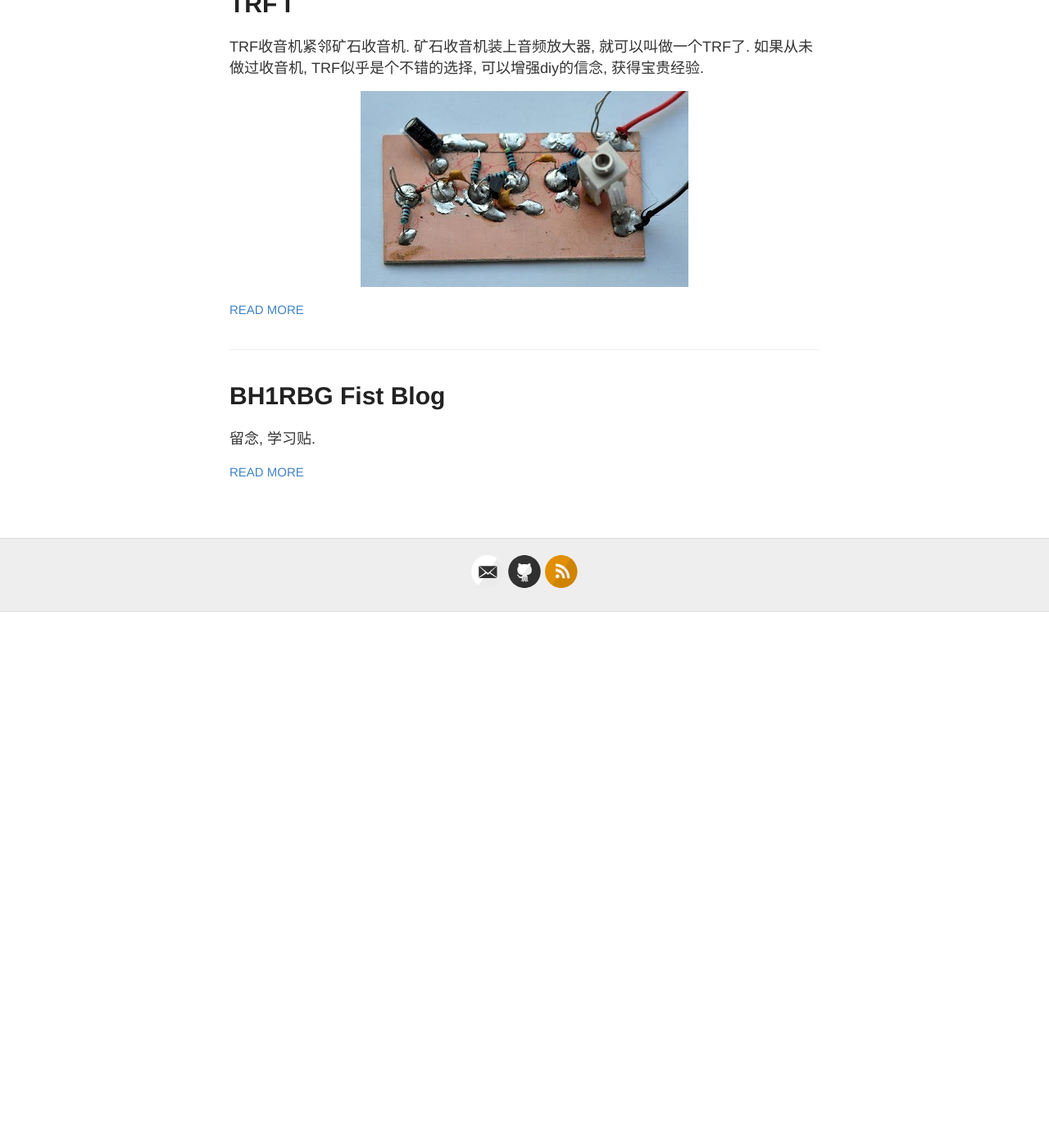
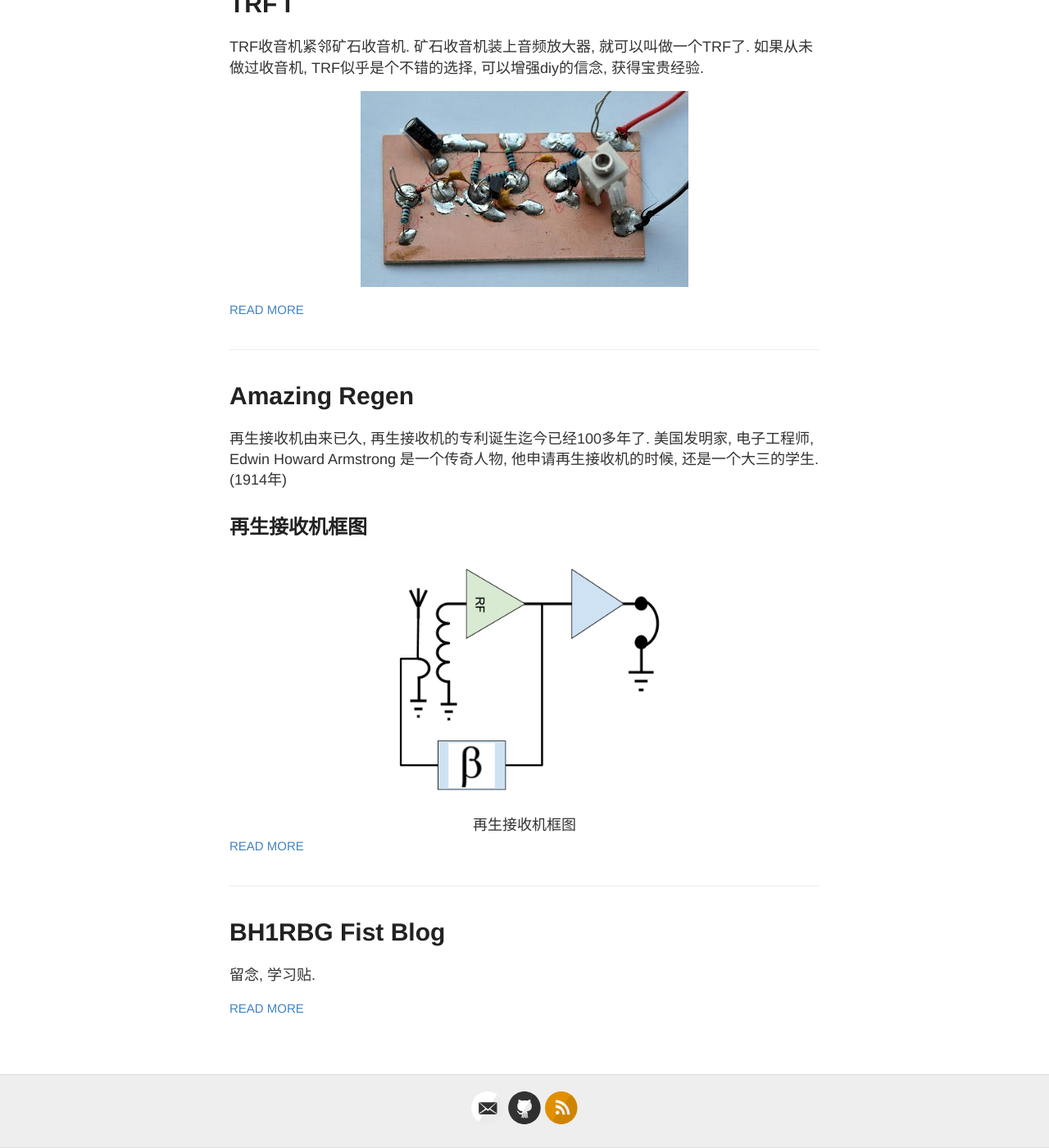
Before and after one commit to bh1rbg/bh1rbg.github.io, a Jekyll site: the page built from index.html, in a window 1280 px wide and 1400 px high, scrolled down 5426 px. Shown: the whole window at 82% size. Built offline with Jekyll 4.4.1, drawn with Linux system fonts in a browser that asks for light colours; before the commit the page ends 6172 px from its top, so only the background shows below that; some of the changed lines change nothing that is shown.

Commit message:
amazing regen

```diff
--- /dev/null
+++ b/_posts/2011-9-21-amazing-regen.md
@@ -0,0 +1,89 @@
+---
+layout: post
+title: "Amazing Regen"
+excerpt_separator: <!--more-->
+---
+
+再生接收机由来已久, 再生接收机的专利诞生迄今已经100多年了.    美国发明家, 电子工程师, Edwin Howard Armstrong 是一个传奇人物, 他申请再生接收机的时候, 还是一个大三的学生.(1914年)
+
+##  再生接收机框图
+<img src="{{site.baseurl}}/../images/regen-block.png"  class="center"  width="400"/>
+<div align="center"> 再生接收机框图  </div>
+
+
+<!--more-->
+
+振荡器无处不在, 他是放大器的敌人,  是接收计的核心. 再生接收机是一个可控的振荡器, 总是接近震荡, 而又还未震荡.  任何一个振荡器, 都可能是一个再生接收机.
+
+
+## 第一次制作再生接收计
+
+2011/9/21
+
+如果没有记错, 最早接触再生接收机, 肯定是在 <中学科技> <无线电> 这类杂志.  一个中波收音机总是试图控制好再生, 免得他发出刺耳的啸叫.
+
+但是  ARRL (美国业余无线电联盟) 铺天盖地的资料中, 再生收音机即便是变成一个振荡器, 也是有无穷乐趣,  不仅能接收中波, 在短波, 再生接收机更是能接收 AM, SSB, CW 各类信号.
+
+其中ARRL 着重介绍的一个再生机, 是 N1TEV 同志 设计的 "初学者再生机".
+
+<img src="{{site.baseurl}}/images/regen-arrl-n1tev.jpg" class="center"  width="600"/>
+<div align="center">  N1TEV 系列高性能接收机  初学者篇  </div>
+
+这个给初学者的再生接收计看起来一点都不简单. 不过, 这么做是有道理的, 至少供电稳定, 退耦合有效. 复杂的东西不一定就困难.  所以, 话不多说, 做好再论.
+
+| <img src="{{site.baseurl}}/images/regen-arrl-proto.jpg" class="center" /> | <img src="{{site.baseurl}}/images/regen-proto-ant.jpg" class="center" /> |
+|  原型验证机  | 天线  |
+
+最大的旋扭是调台的, 覆盖短波 3-10 Mhz. 做完就知道了, 没有大减速比的空气电容, 这样调台是极度困难的, 太不容易正好调整到一个广播台了.
+
+天线是给接收 CW (电报) 信号用的, 拉杆天线长度大约 2 米, 电路地回路还有另一根 3-5米长的导线从窗户垂下去.   当然要接收到 电报信号,  再生控制要开大, 开到正好发生震荡 -- 此时扬声器会有一声响声.  如响起来不停了,  那就是发生音频震荡了, 就得治一治了.
+
+
+## 再次制作再生机
+
+2012/7/24
+
+时光匆匆, 一年就过去了.  做一次再生机, 自然玩不明白.  这次再来. 看能不能做到一个壳子里.  同时也换一个电路试试.
+
+ 这次我看中了 NA5N 的 "pipsqueak" 再生机. 这名字起得非常低调, 意为 "微不足道" 的再生机. 可以看到这个再生机是 ARRL 初学者 的延伸机型. 增加了一个音频放大级, 看起来很强大的样子.
+
+<img src="{{site.baseurl}}/images/regen-na5n-pipsqueak.gif" class="center" />
+
+自然不能照抄, 在给定点路上动点手脚, 改一改, 修修, 最能锻炼技术, 磨练意志了.  主要是把LM386换成了更弱的双管音频放大器.   事后诸葛一下: 当时做这个音频放大器,  并非已经知道了它的全部特性, 只是新鲜而已.
+
+<img src="{{site.baseurl}}/images/regen-my-pipsqueak.jpg" class="center" />
+
+
+## 困难的装壳
+
+<img src="{{site.baseurl}}/images/regen-2012-internal.jpg" class="center" />
+
+给接收计制作外壳中, 犯了许多错误.
+
+* 壳子是先开好孔, 再制作电路的, 除非做过多次, 否则这样就托大了. 一定要先做电路.
+* 可调电容的接线自作聪明的用了屏蔽线, 以为可以抗干扰. 问题是这段线有60 皮法 的电容,  赶紧拆了, 下不为例.
+* 布局纯粹是瞎搞的. 一条线的布局是最好的, 每一级的输入输出朝向都一致, 一字排开才是上策.
+* 同时, 为了良好布局, 不要一开始追求把机器做的很小, 相反, 要尽量大才对 -- 方便调试, 布局合理比小型化重要的多.
+
+
+<img src="{{site.baseurl}}/images/regen-2012-final.jpg" class="center" width="450" />
+<div align="center">  这个 "芯"乱如麻的机器   </div>
+
+
+## 最后的奋斗
+
+ 最终, 通过修改电路, 还是做到了抑制啸叫,  基本可用的程度.  新的电路如下, 主要是添加了许多电容, 进行退耦.
+
+问题是通过示波器发现的, 在音频级, 有许多射频信号存在, 导致无法避免的大回路震荡. 所有的修改几乎都是为了去掉音频中的射频信号.
+
+<img src="{{site.baseurl}}/../images/regen-my-pips-sch.png"  class="center" width="800" />
+
+*   C16,C9, C15 提供 检波器 RF信号 退耦合
+*   增加 C8 到 三极管 T4 , 抑制RF 增益.
+*   C3 增加到 47pF , 这样只覆盖  8.7Mhz  到 11Mhz, 否则调台困难.
+*   采用了变容二极管  BB910 , 这样可以把调台旋扭任意放置, 不受空气电容旋扭的限制.
+*    C17 滤除 可变电阻噪音 .
+*    R7 改为  4.7k , 增益足够.
+
+<img src="{{site.baseurl}}/images/regen-2012.jpg" class="center" width="400" />
+<div align="center">   最后的样子    </div>
--- a/radio.md
+++ b/radio.md
@@ -14,6 +14,12 @@ permalink: /radio/
 
 <img src="{{site.baseurl}}/images/TRF-longwire-block2.png" class="center" />
 
+
+* <a href="{{ site.baseurl }}/amazing-regen/"> 神奇的再生收音机 </a>
+
+<img src="{{site.baseurl}}/../images/regen-block.png"  class="center"  width="400"/>
+
+
 * <a href="{{ site.baseurl }}/trf-i-origin-receiver/"> TRF-I 直放收音机第一波 </a>
 
 <img src="{{site.baseurl}}/images/trf-i-hb-pcb.jpg" class="center" />
```
Also changed, not shown: images/regen-2012-final.jpg (added), images/regen-2012-internal.jpg (added), images/regen-2012.jpg (added), images/regen-arrl-n1tev.jpg (added), images/regen-arrl-proto.jpg (added), images/regen-block.png (added), images/regen-my-pips-sch.png (added), images/regen-my-pipsqueak.jpg (added), images/regen-na5n-pipsqueak.gif (added), images/regen-proto-ant.jpg (added).
